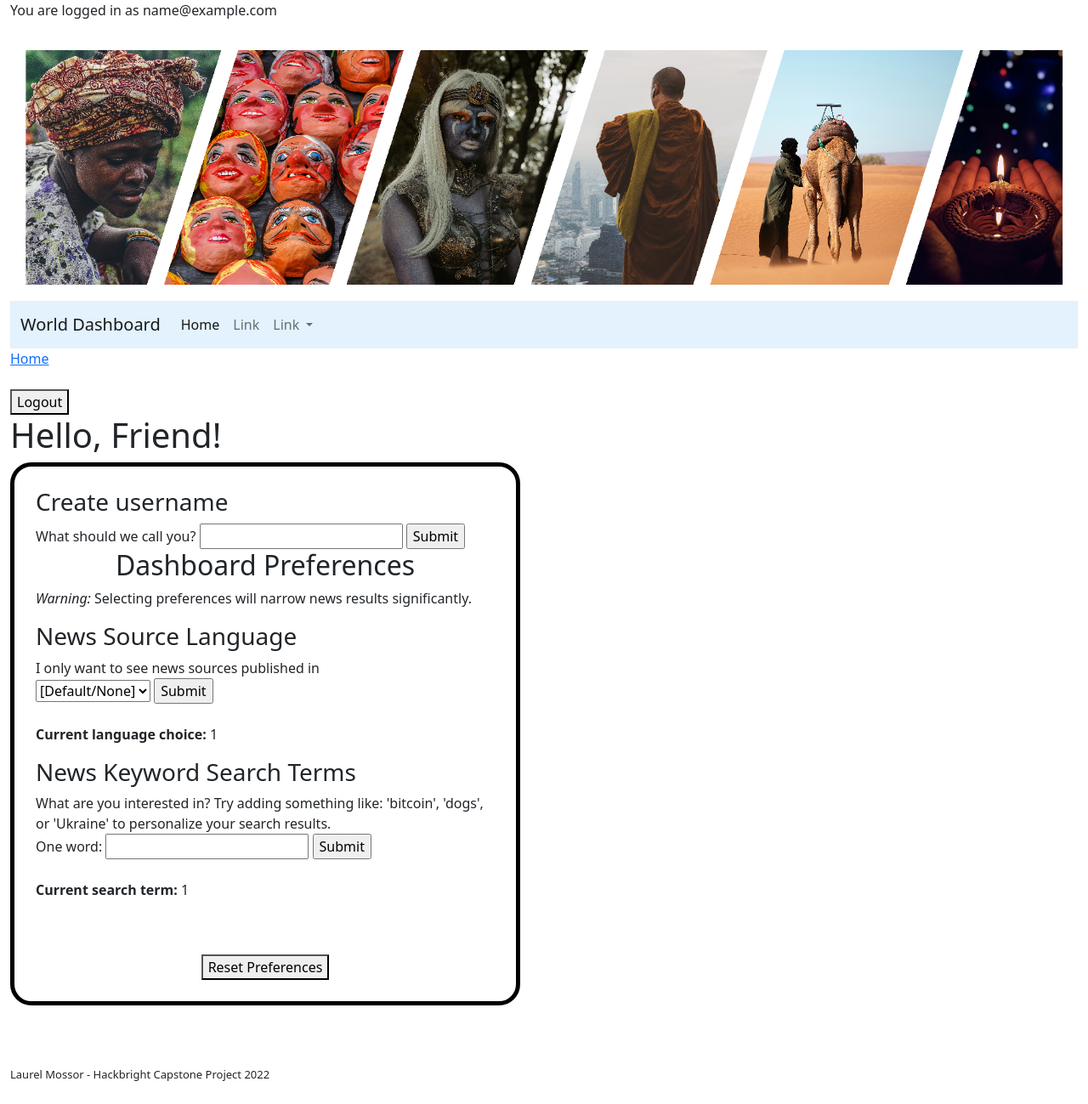
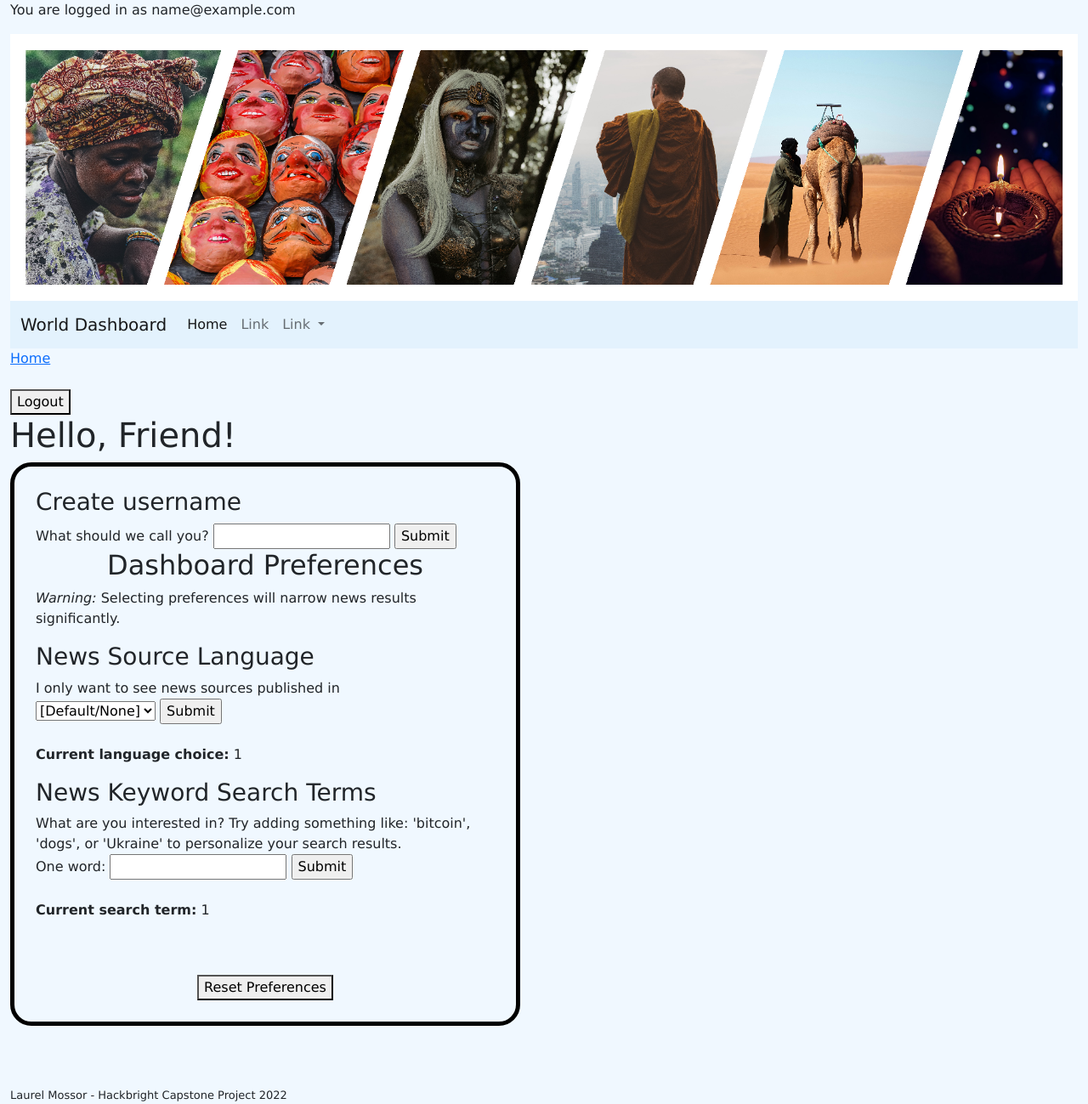
Before and after one commit to laurelMossor/world-dashboard, a Flask app: page /user-profile in a window 1280 px wide. Shown: the whole page at 85% size. Before the commit the page ends 1272 px from the top, so only its background shows below. Run offline with Flask 2, Linux system fonts and the light colour scheme; the visitor is signed in with stand-in values (Sample User, id 1).

Commit message:
minor edits, SAVEPOINT before possible changes

```diff
--- a/static/css/stylesheet.css
+++ b/static/css/stylesheet.css
@@ -1,5 +1,5 @@
 
-html {
+body {
     font-family: Verdana, Geneva, Tahoma, sans-serif;
     background-color: aliceblue;
     margin: 0;
--- a/templates/homepage.html
+++ b/templates/homepage.html
@@ -7,7 +7,6 @@
 <!-- D3 -->
 <script src="https://d3js.org/d3.v6.js"></script>
 <script src="https://unpkg.com/topojson@3"></script>
-<!-- <script src="https://cdn.jsdelivr.net/npm/d3-zoom@3"></script> -->
 
 {% endblock %}
 
```
